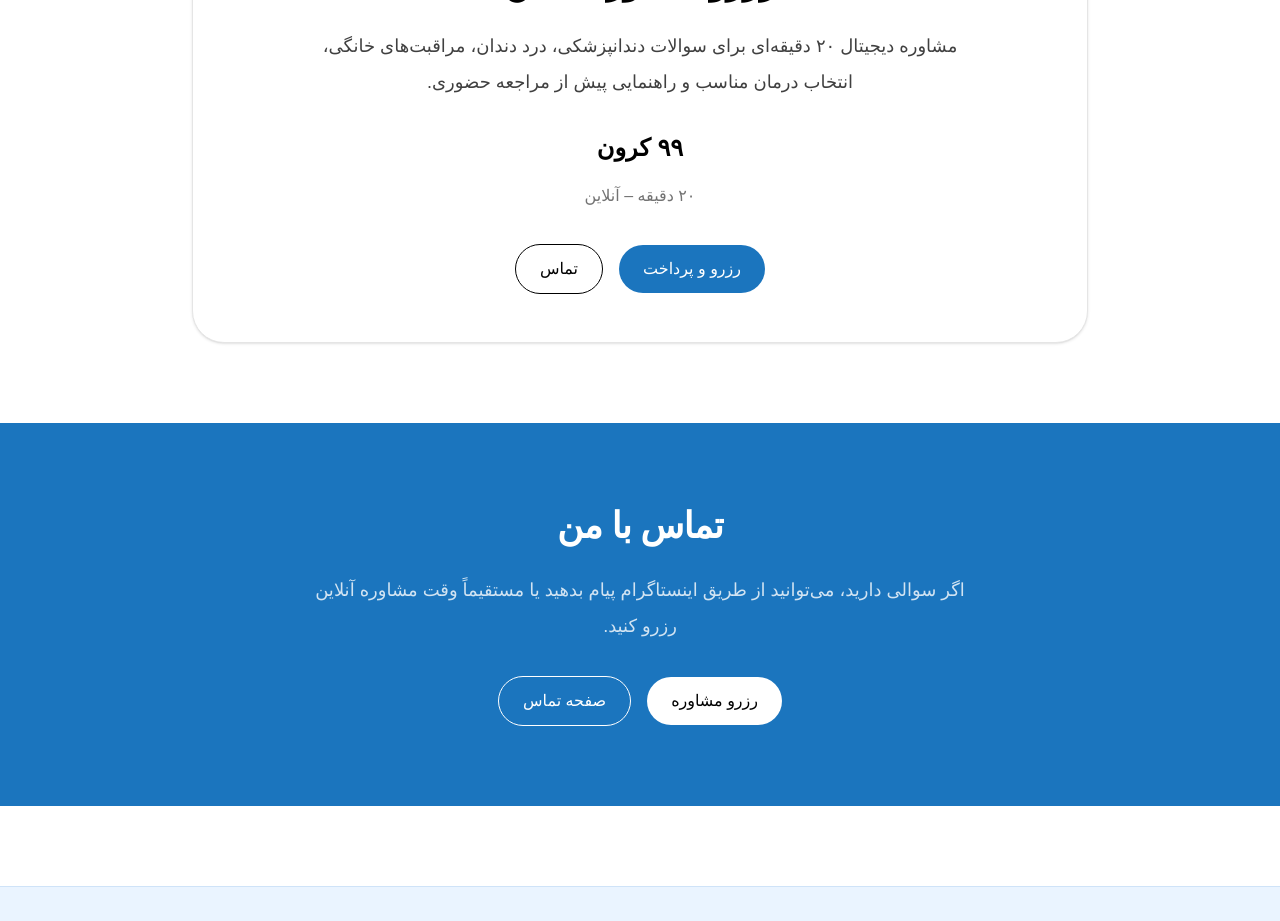
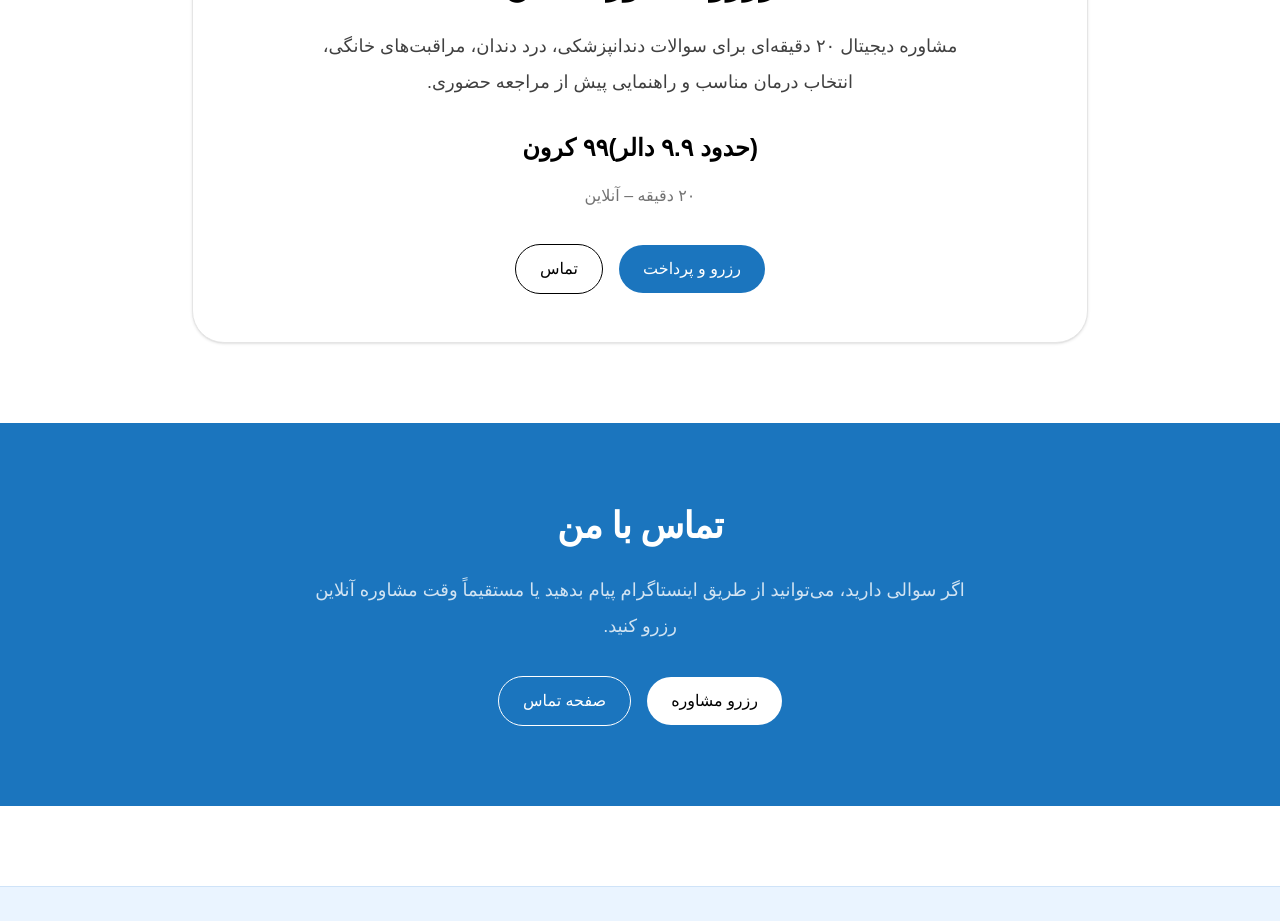
Before and after one commit to shahab0793378659-collab/dentaldari, a Next.js app: page / in a window 1280 px wide. Shown: the part 1420-2341 px from the top of the page. Built offline with nearby package versions, Linux system fonts and the light colour scheme.

Commit message:
update website

```diff
--- a/app/api/stripe-webhook/route.ts
+++ b/app/api/stripe-webhook/route.ts
@@ -51,7 +51,7 @@ async function createCalendarEvent({
     conferenceDataVersion: 1,
     sendUpdates: "all",
     requestBody: {
-      summary: `Dentaldari online consultation - ${fullName}`,
+      summary: `Dentaldari online consultation (≈ $9.9) - ${fullName}`,
       description:
         `Online dental consultation via Google Meet.\n\n` +
         `Name: ${fullName}\n` +
--- a/app/page.tsx
+++ b/app/page.tsx
@@ -95,7 +95,7 @@ export default function Home() {
             مراقبت‌های خانگی، انتخاب درمان مناسب و راهنمایی پیش از مراجعه حضوری.
           </p>
 
-          <p className="mb-2 text-2xl font-semibold">۹۹ کرون</p>
+          <p className="mb-2 text-2xl font-semibold">(حدود ۹.۹ دالر)۹۹ کرون</p>
           <p className="mb-8 text-neutral-500">۲۰ دقیقه – آنلاین</p>
 
           <div className="flex flex-col items-center justify-center gap-4 sm:flex-row">
--- a/app/success/page.tsx
+++ b/app/success/page.tsx
@@ -74,7 +74,7 @@ export default async function SuccessPage({ searchParams }: SuccessPageProps) {
               <span className="font-medium">مدت:</span> ۲۰ دقیقه
             </p>
             <p>
-              <span className="font-medium">مبلغ پرداختی:</span> ۹۹ کرون
+              <span className="font-medium">مبلغ پرداختی:</span> (حدود ۹.۹ دالر)۹۹ کرون
             </p>
           </div>
         </div>
@@ -99,7 +99,7 @@ export default async function SuccessPage({ searchParams }: SuccessPageProps) {
           </a>
 
           <a
-            href="https://instagram.com/shahabmohammadi.nu"
+            href="https://instagram.com/dentaldari"
             target="_blank"
             rel="noopener noreferrer"
             className="rounded-full border border-black px-6 py-3 transition hover:bg-[var(--primary)] hover:text-white"
```
